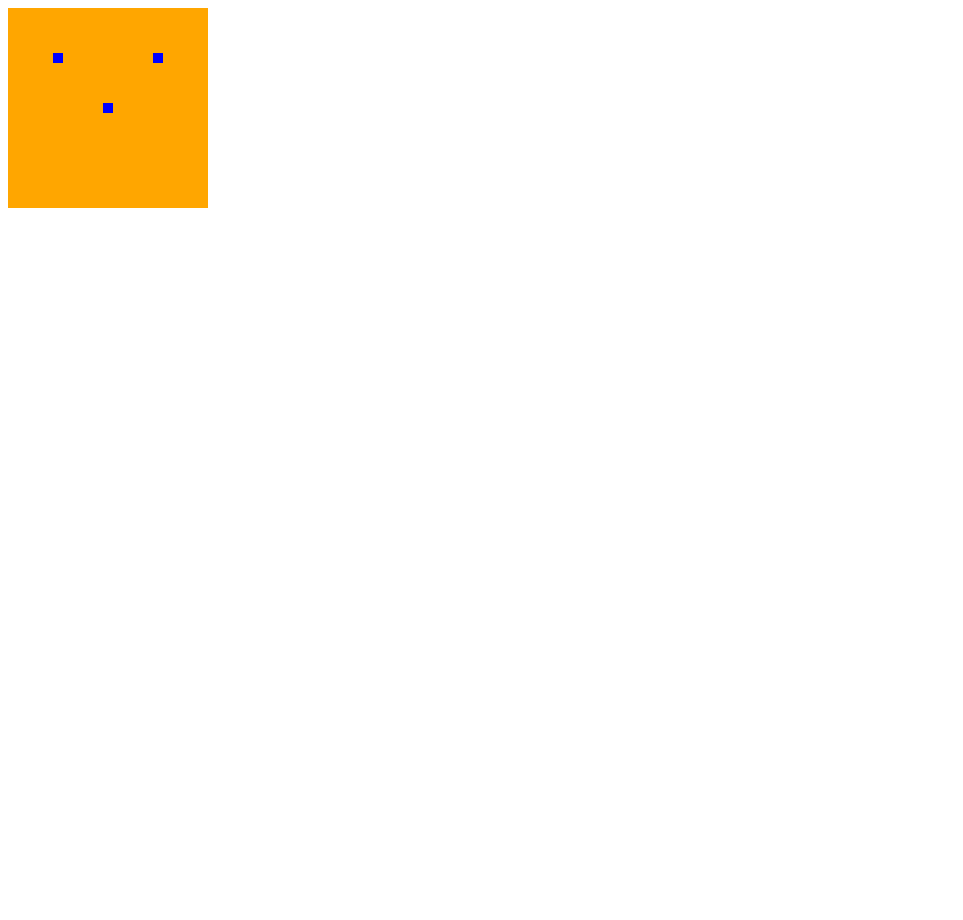
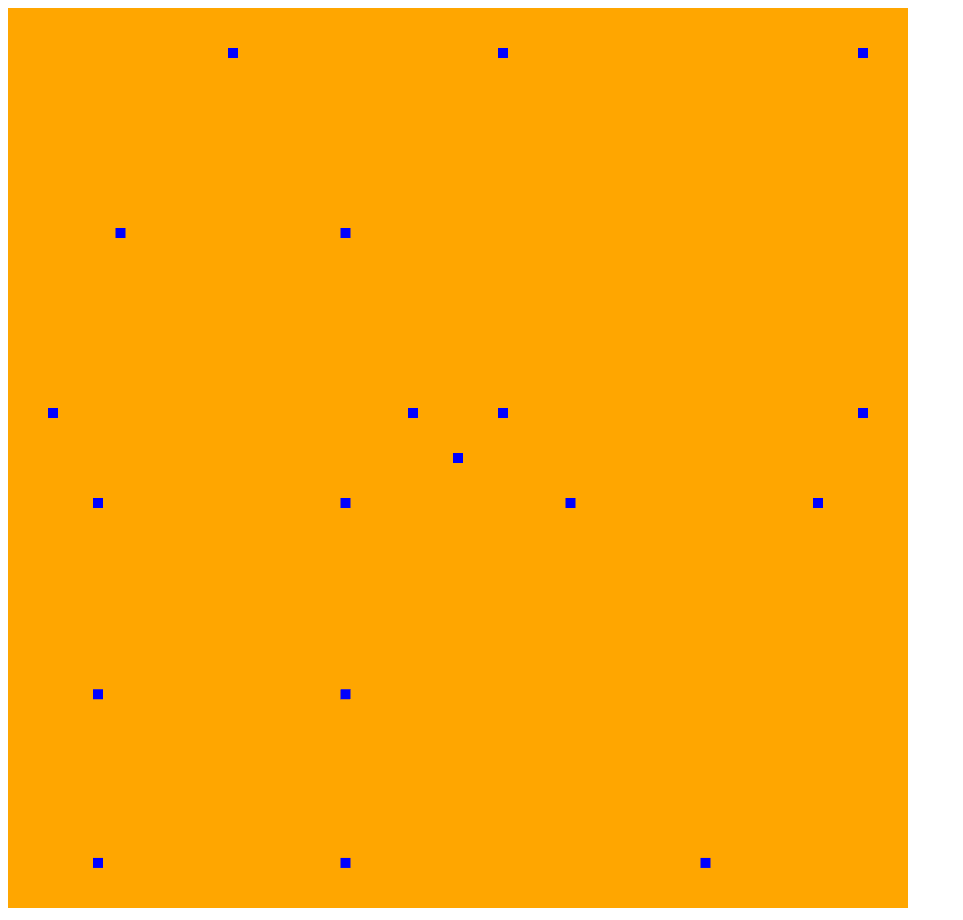
Before and after one commit to cg20221d/learning-webgl-danielhermawan02, a plain HTML site: page index.html in a window 1280 px wide. Shown: the whole page, without its empty margins (0-963 px from the left). Before the commit the page ends 800 px from the top, so only its background shows below. Drawn offline with Linux system fonts and the light colour scheme.

Commit message:
tugas webgl : change 1

```diff
--- a/index.html
+++ b/index.html
@@ -7,7 +7,7 @@
     <title>Belajar WebGL</title>
 </head>
 <body onload = "main()">
-    <canvas id = "kanvas" width = "200" height = "200"></canvas>
+    <canvas id = "kanvas" width = "900" height = "900"></canvas>
 
     <script src="main.js"></script>
 </body>
--- a/main.js
+++ b/main.js
@@ -3,11 +3,71 @@ function main() {
     var gl = kanvas.getContext("webgl");
 
     var vertices = [
-        0.5, 0.5,
         0.0, 0.0,
-        -0.5, 0.5,
-        0.0, 1.0
+        -0.5, 0.9,
+        // -0.5, 0.5,
+        -0.25, 0.5,
+        -0.75, 0.5,
+        -0.1, 0.1,
+        -0.9, 0.1,
+
+        0.1, 0.1,
+        0.1, 0.9,
+        0.9, 0.9,
+        0.9, 0.1,
+
+        -0.25, -0.1,
+        -0.8, -0.1,
+        -0.8, -0.9,
+        -0.25, -0.9,
+        //-0.525, -0.525, // center
+        -0.25, -0.525,
+        -0.8, -0.525,
+
+        0.25, -0.1,
+        0.8, -0.1,
+        0.55, -0.9
+
     ];
+
+    var letterA = [
+        0.0, 0.0,
+        -0.5, 0.9,
+        // -0.5, 0.5,
+        -0.25, 0.5,
+        -0.75, 0.5,
+        -0.1, 0.1,
+        -0.9, 0.1
+    ]
+
+    var letterN = [
+        0.1, 0.1,
+        0.1, 0.9,
+        0.9, 0.9,
+        0.9, 0.1
+    ]
+
+    var number8 = [
+        -0.25, -0.1,
+        -0.8, -0.1,
+        -0.8, -0.9,
+        -0.25, -0.9,
+        //-0.525, -0.525, // center
+        -0.25, -0.525,
+        -0.8, -0.525
+    ]
+
+    var numer7 = [
+        0.25, -0.1,
+        0.8, -0.1,
+        0.55, -0.9
+    ]
+
+        // Initial Value
+        // 0.5, 0.5,
+        // 0.0, 0.0,
+        // -0.5, 0.5,
+        // 0.0, 1.0
 
     var buffer = gl.createBuffer();
     gl.bindBuffer(gl.ARRAY_BUFFER, buffer);
@@ -57,9 +117,7 @@ function main() {
     var aPosition = gl.getAttribLocation(shaderProgram, "aPosition");
     gl.vertexAttribPointer(aPosition, 2, gl.FLOAT, false, 0, 0);
     gl.enableVertexAttribArray(aPosition);
-
     gl.clearColor(1.0, 0.65, 0.0, 1.0); // Red , Green , Blue , Alpha
     gl.clear(gl.COLOR_BUFFER_BIT);
-    gl.drawArrays(gl.TRIANGLES_FAN, 0, 3); // Berapa banyak iterasi yang diperlukan untuk menggambar
-
+    gl.drawArrays(gl.TRIANGLES_FAN, 0, 40); // Berapa banyak iterasi yang diperlukan untuk menggambar
 }
```
Also changed, not shown: 1 other file.
